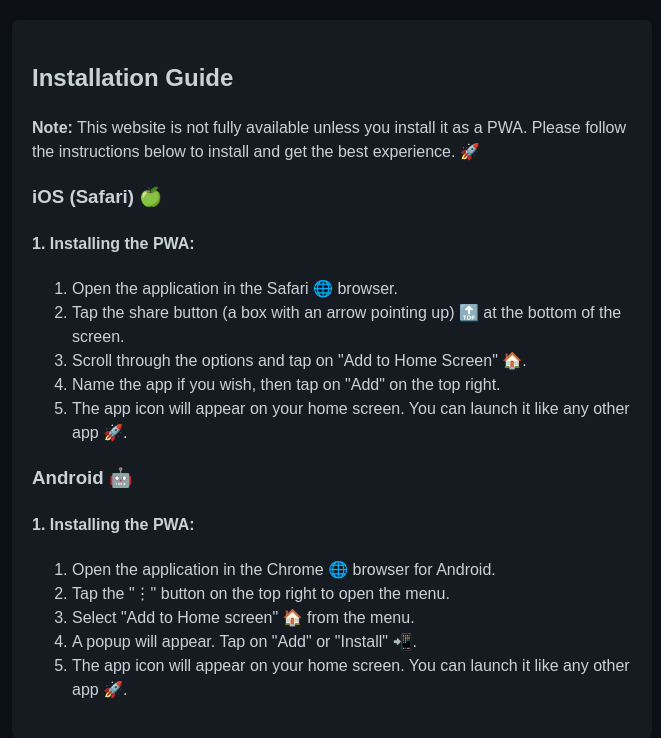
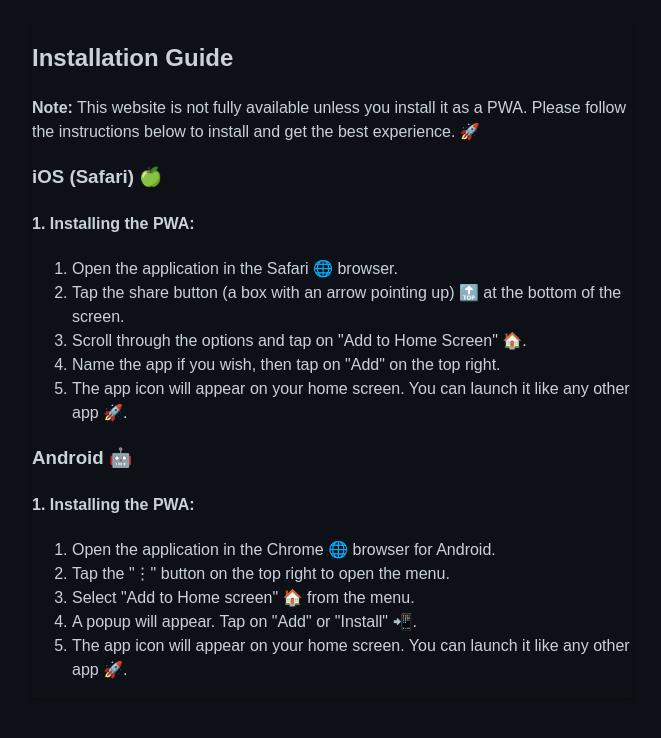
Before and after one commit to quentin-aslan/pills-reminder, a Vue app in the folder frontend/: page / in a window 1280 px wide. Shown: the top 738 px of the page, without its empty margins (308-969 px from the left). Built offline with nearby package versions, Linux system fonts and the light colour scheme.

Commit message:
:lipstick: CSS improvement

```diff
--- a/frontend/src/assets/main.css
+++ b/frontend/src/assets/main.css
@@ -25,9 +25,6 @@ form {
 .container {
   max-width: 600px;
   margin: 0 auto;
-  padding: var(--container-padding);
-  background-color: #161b22;
-  border-radius: var(--border-radius);
   box-shadow: 0 2px 4px rgba(0, 0, 0, 0.3);
   display: flex;
   flex-direction: column;
--- a/frontend/src/components/HistoryTable.vue
+++ b/frontend/src/components/HistoryTable.vue
@@ -4,14 +4,12 @@
       <tr>
         <th>Date</th>
         <th>Time</th>
-        <th>Notifications sent</th>
       </tr>
       </thead>
       <tbody>
       <tr v-for="pillHistory of userData?.pillsHistory">
         <td>{{ getDayMonthYear(new Date(pillHistory.dateISO)) }}</td>
         <td>{{ getHourMinutes(new Date(pillHistory.dateISO)) }}</td>
-        <td>{{pillHistory.notifications }}</td>
       </tr>
       </tbody>
     </table>
```
